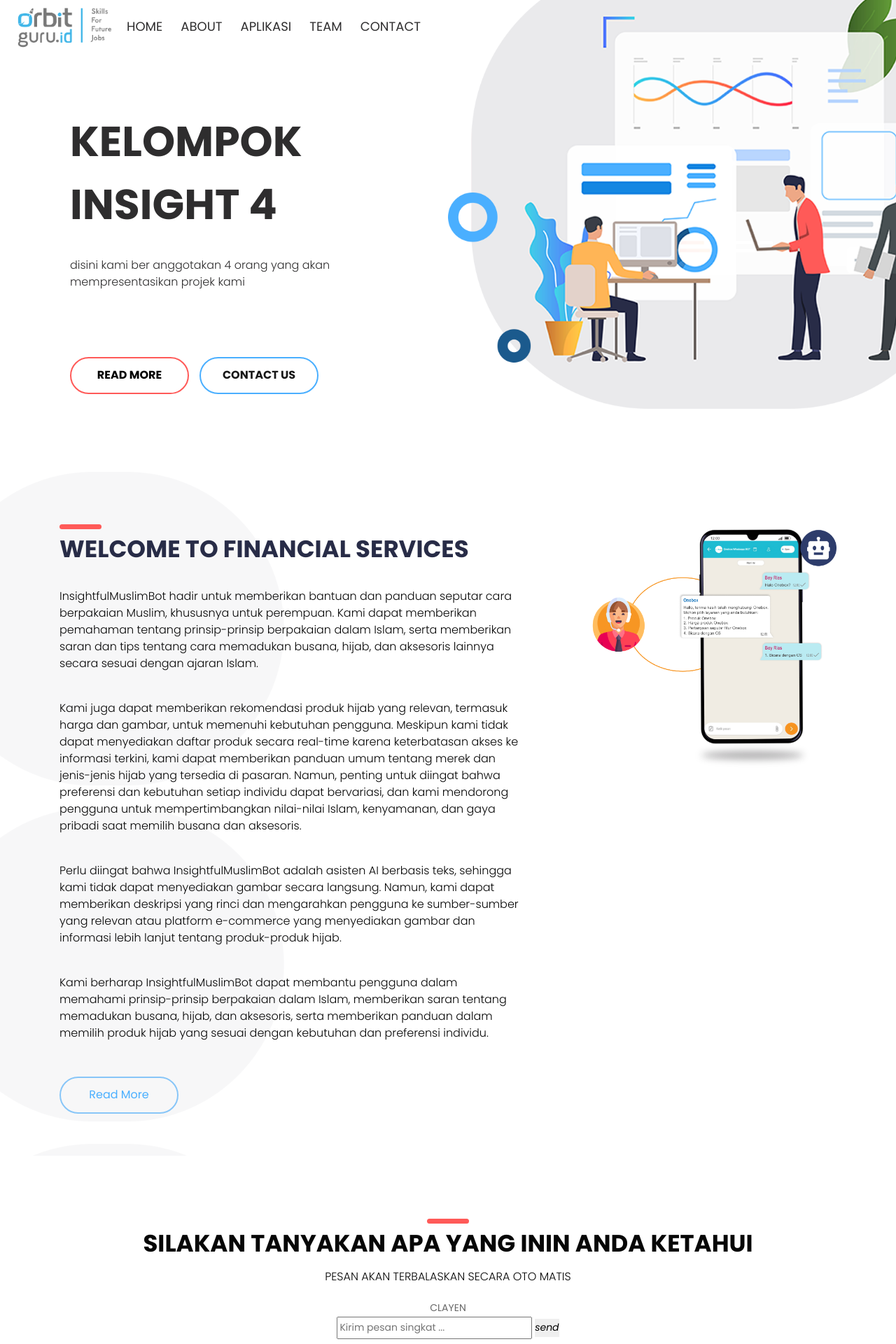
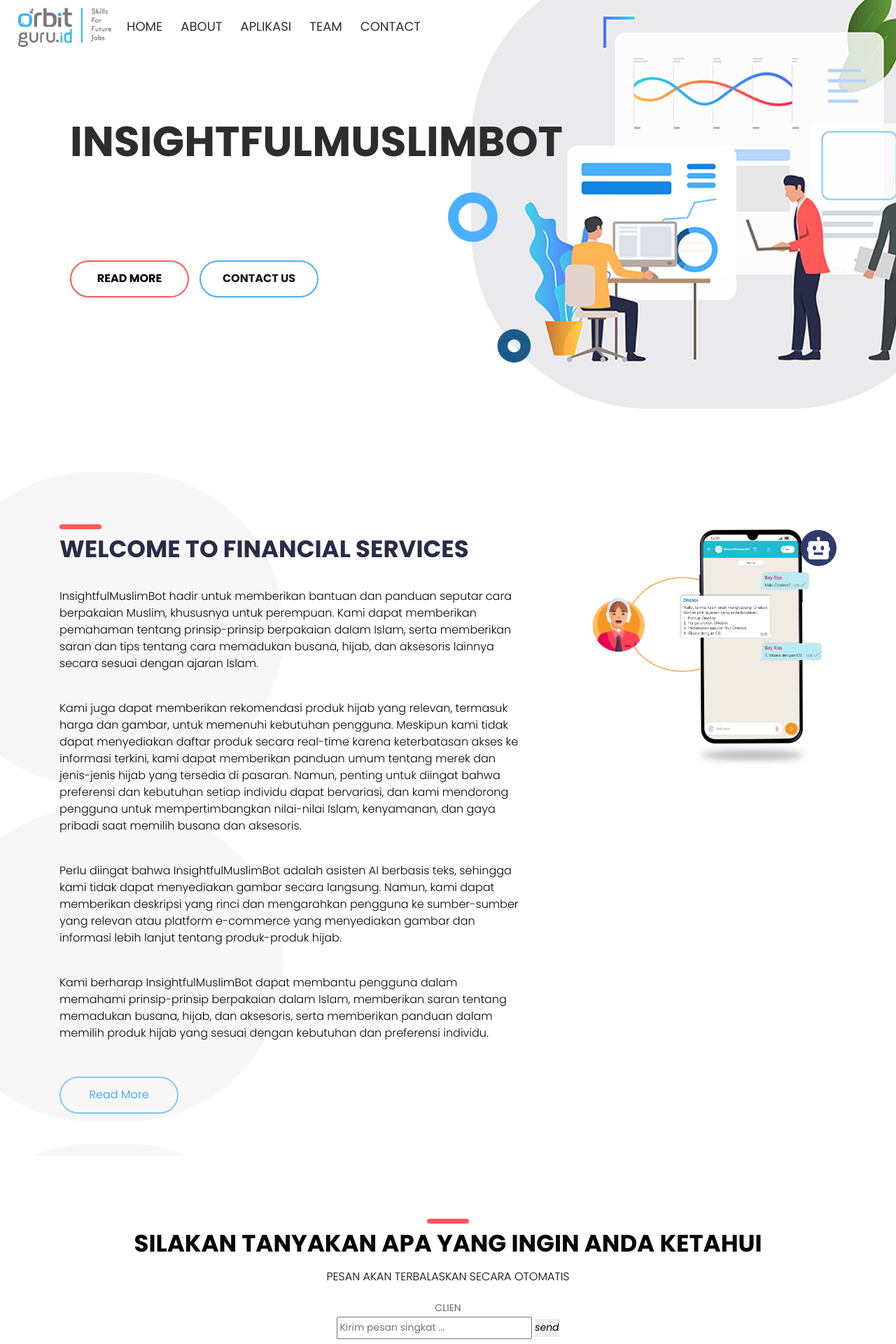
Before and after one commit to Ziam-am/proyek-akhir-insightfullmuslimbot, a Flask app: page / in a window 1280 px wide. Shown: the top 1920 px of the page at 70% size. Run offline with Flask 3, Linux system fonts and the light colour scheme; some libraries are stand-ins or nearby versions.

Commit message:
Update index.html

```diff
--- a/templates/index.html
+++ b/templates/index.html
@@ -14,28 +15,29 @@
 <meta name="description" content="">
 <meta name="author" content="">
 <!-- bootstrap css -->
-<link rel="stylesheet" type="text/css" href="css/bootstrap.min.css">
+<link rel="stylesheet" type="text/css" href={{ url_for('static', filename='/css/bootstrap.min.css') }}>
 <!-- style css -->
-<link rel="stylesheet" type="text/css" href="css/style.css">
+<link rel="stylesheet" type="text/css" href={{ url_for('static', filename='/css/style.css') }}>
 <!-- Responsive-->
-<link rel="stylesheet" href="css/responsive.css">
+<link rel="stylesheet" href={{ url_for('static', filename='/css/responsive.css') }}>
 <!-- fevicon -->
-<link rel="icon" href="images/fevicon.png" type="image/gif" />
+<link rel="icon" href={{ url_for('static', filename='/images/fevicon.png') }} type="image/gif">
 <!-- Scrollbar Custom CSS -->
-<link rel="stylesheet" href="css/jquery.mCustomScrollbar.min.css">
+<link rel="stylesheet" href={{ url_for('static', filename='/css/jquery.mCustomScrollbar.min.css') }}>
 <!-- Tweaks for older IEs-->
 <link rel="stylesheet" href="https://netdna.bootstrapcdn.com/font-awesome/4.0.3/css/font-awesome.css">
 <!-- owl stylesheets -->
-<link rel="stylesheet" href="css/owl.carousel.min.css">
-<link rel="stylesheet" href="css/owl.theme.default.min.css">
+<link rel="stylesheet" href={{ url_for('static', filename='/css/owl.carousel.min.css') }}>
+<link rel="stylesheet" href={{ url_for('static', filename='/css/owl.theme.default.min.css') }}>
 <link rel="stylesheet" href="https://cdnjs.cloudflare.com/ajax/libs/fancybox/2.1.5/jquery.fancybox.min.css" media="screen">
 </head>
+
 <body>
   <!--header section start -->
     <div class="header_section">
       <div class="header_left">
         <nav class="navbar navbar-expand-lg navbar-light bg-light">
-          <div class="logo"><a href="index.html"><img src="images/z1.png"></a></div>
+          <div class="logo"><a href="index.html"><img src={{ url_for('static', filename='images/z1.png') }}></a></div>
           <button class="navbar-toggler" type="button" data-toggle="collapse" data-target="#navbarSupportedContent" aria-controls="navbarSupportedContent" aria-expanded="false" aria-label="Toggle navigation">
             <span class="navbar-toggler-icon"></span>
           </button>
@@ -60,8 +62,8 @@
           </div>
         </nav>
         <div class="banner_main">
-          <h1 class="banner_taital">Kelompok <br>insight 4</h1>
-          <p class="banner_text">disini kami ber anggotakan 4 orang yang akan mempresentasikan projek kami </p>
+          <h4 class="banner_taital">InsightfulMuslimBot</h4>
+          <p class="banner_text"> </p>
           <div class="btn_main">
             <div class="more_bt"><a href="#">Read More </a></div>
             <div class="contact_bt"><a href="#">Contact Us</a></div>
@@ -95,15 +97,15 @@
     <!--services section start -->
     <div class="what_we_do_section layout_padding">
       <div class="container">
-        <h1 class="what_taital">SILAKAN TANYAKAN APA YANG ININ ANDA KETAHUI</h1>
-        <p class="what_text">PESAN AKAN TERBALASKAN SECARA OTO MATIS</p>
+        <h1 class="what_taital">SILAKAN TANYAKAN APA YANG INGIN ANDA KETAHUI</h1>
+        <p class="what_text">PESAN AKAN TERBALASKAN SECARA OTOMATIS</p>
 
 <!--CLAYEN-->
         <CENTER><div class="phone_bg1">
           <br>
           <br>
           <div class="chat-box1">
-            <div class="chat-box-header1">CLAYEN</div>
+            <div class="chat-box-header1">CLIEN</div>
 
             <div class="chat-box-body1">
               <div class="chat-box-overlay1"></div>
@@ -158,16 +160,16 @@
               </div>
               <div class="images_right">
                 <div class="container_1">
-                  <img src="images/img-4.png" alt="Avatar" class="image" style="width:100%">
+                  <img src={{ url_for('static', filename='/images/img-4.png') }} alt="Avatar" class="image" style="width:100%">
                   <div class="middle">
-                    <div class="text"><img src="images/search-icon.png"></div>
+                    <div class="text"><img src={{ url_for('static', filename='/images/search-icon.png') }}></div>
                     <h2 class="fact_text">Established Fact</h2>
                   </div>
                 </div>
                 <div class="container_1">
-                  <img src="images/img-5.png" alt="Avatar" class="image" style="width:100%">
+                  <img src={{ url_for('static', filename='/images/img-5.png') }} alt="Avatar" class="image" style="width:100%">
                   <div class="middle">
-                    <div class="text"><img src="images/search-icon.png"></div>
+                    <div class="text"><img src={{ url_for('static', filename='/images/search-icon.png') }}></div>
                     <h2 class="fact_text">Established Fact</h2>
                   </div>
                 </div>
```
Also changed, not shown: other parts of templates/index.html (+46 -45 lines).
